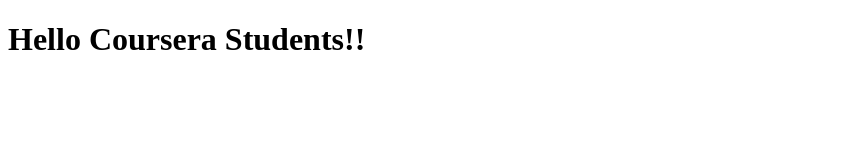
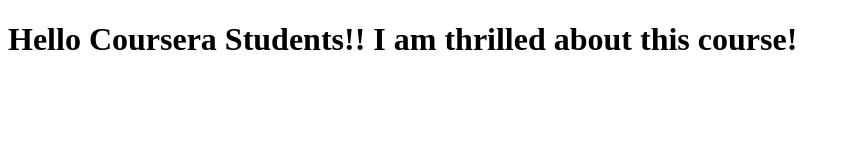
Before and after one commit to jvalero84/coursera-test, a plain HTML site: page index.html in a window 1280 px wide. Shown: the whole page, without its empty margins (0-850 px from the left). Drawn offline with Linux system fonts and the light colour scheme.

Commit message:
Next version of web file.

```diff
--- a/index.html
+++ b/index.html
@@ -5,6 +5,6 @@
     <title>Hello</title>
   </head>
   <body>
-    <h1>Hello Coursera Students!!</h1>
+    <h1>Hello Coursera Students!! I am thrilled about this course!</h1>
   </body>
 </html>
```
